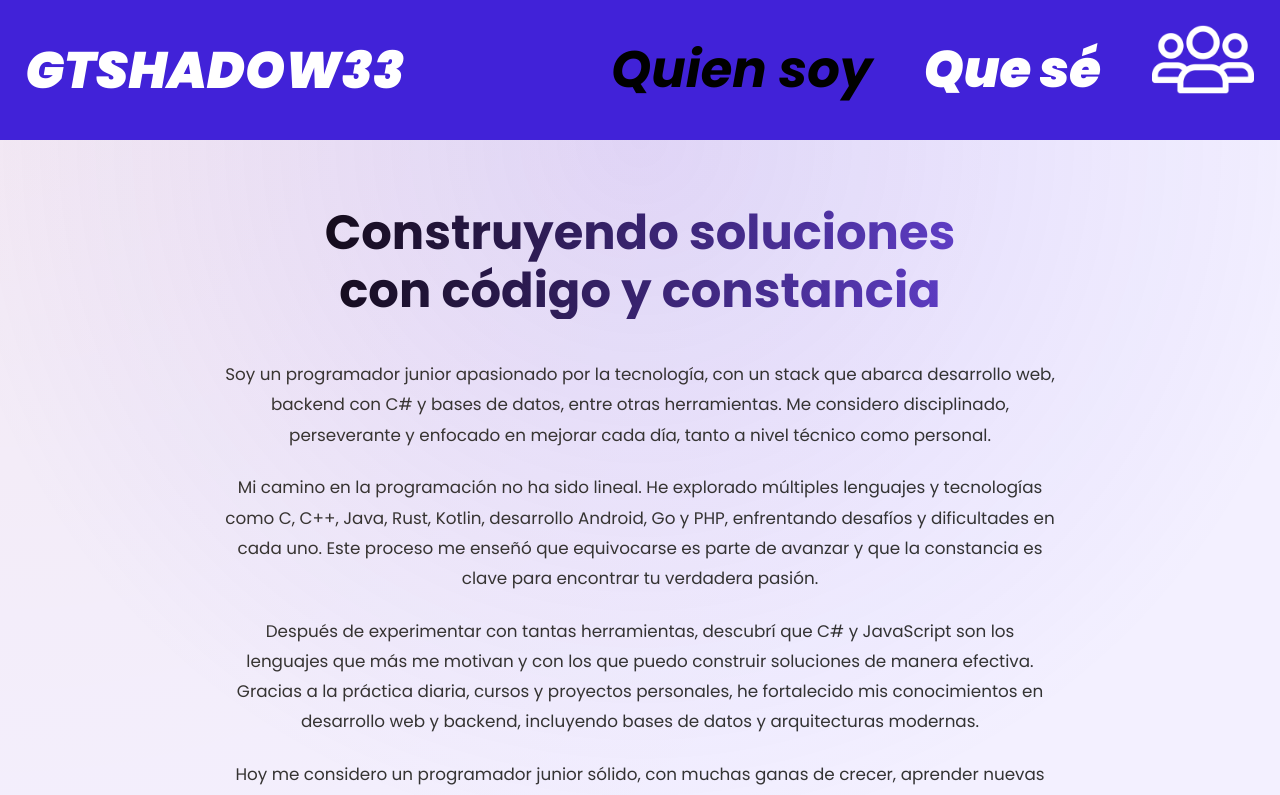
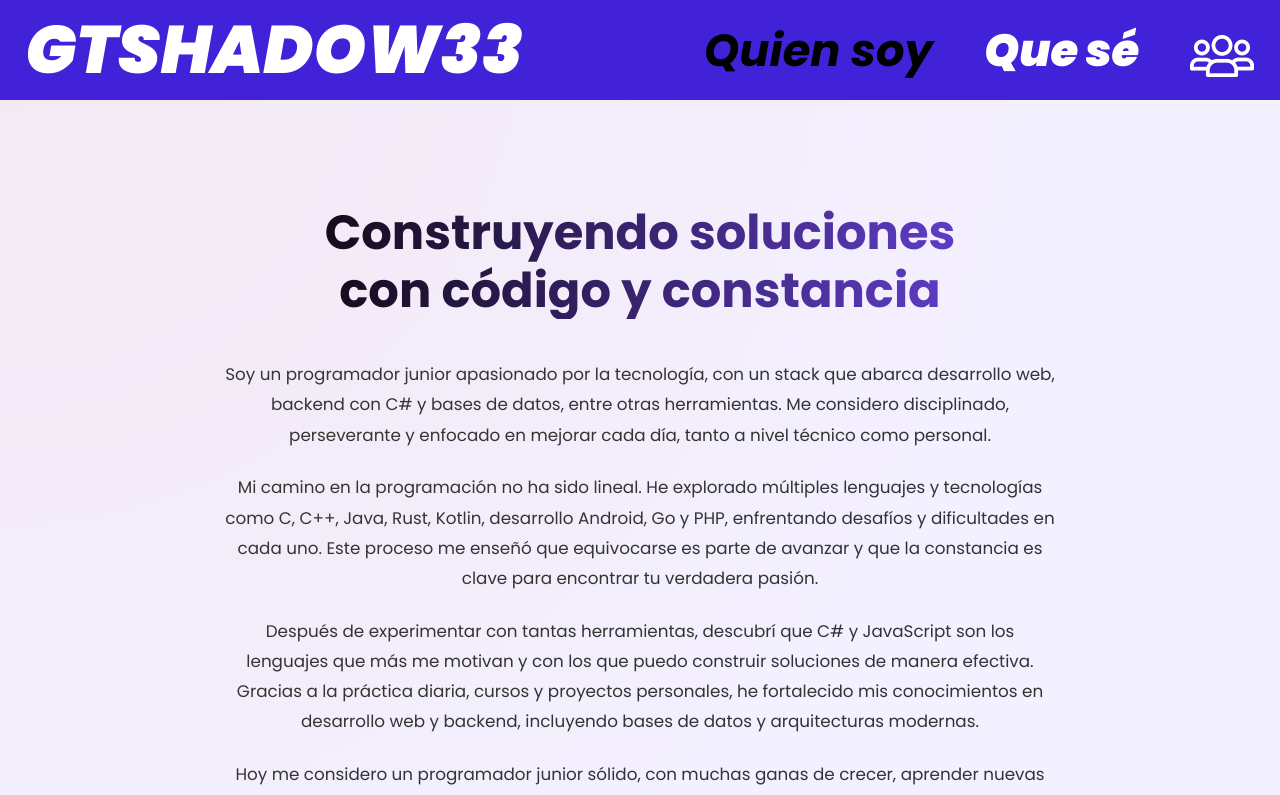
Before and after one commit to gtshadow33/portafolios-vite, a Vue app: page /#/about in a window 1280 px wide. Shown: the top 795 px of the page. Built offline with nearby package versions, Linux system fonts and the light colour scheme.

Commit message:
adding more content to the home and reparing the prinipal nav

```diff
--- a/src/App.vue
+++ b/src/App.vue
@@ -31,7 +31,7 @@ watch(
         <RouterLink to="/about">Quien soy</RouterLink>
         <RouterLink to="/how_i_do">Que sé</RouterLink>
         <RouterLink to="/contact">
-          <img id="image" :src="toggle ? image1 : image2" alt="contactar" />
+          <img id="nav-image" :src="toggle ? image1 : image2" alt="contactar" />
         </RouterLink>
       </div>
 
@@ -51,7 +51,7 @@ watch(
       <RouterLink to="/contact" @click="menuOpen = false">Contacto</RouterLink>
     </div>
 
-    <!-- CONTENIDO -->
+    <!-- CONTENIDO PRINCIPAL -->
     <main>
       <RouterView />
     </main>
@@ -61,20 +61,20 @@ watch(
 </template>
 
 <style>
+/* RESET BÁSICO */
 * {
   margin: 0;
   padding: 0;
   box-sizing: border-box;
 }
 
-html,
-body,
-#app {
+html, body, #app {
   height: 100%;
   font-family: 'Poppins', sans-serif;
   background-color: #F3F0FF;
 }
 
+/* LAYOUT PRINCIPAL */
 .app-layout {
   display: flex;
   flex-direction: column;
@@ -88,7 +88,7 @@ main {
   background-color: #F3F0FF;
 }
 
-/* LINKS */
+/* ENLACES */
 a {
   text-decoration: none;
   color: white;
@@ -101,12 +101,13 @@ nav {
   top: 0;
   left: 0;
   width: 100%;
-  height: 140px;
+  height: 100px;
   background-color: #4122D8;
   display: flex;
+  justify-content: space-between;
   align-items: center;
-  justify-content: space-between;
-  font-size: 4vw;
+  padding: 0 2vw;
+  font-size: 3.5vw;
   font-weight: 900;
   font-style: italic;
   z-index: 1000;
@@ -114,15 +115,14 @@ nav {
 
 /* LOGO */
 #home-link {
-  margin-left: 2vw;
+  font-size: 1.5em;
 }
 
 /* LINKS DERECHA */
 .nav-right {
   display: flex;
+  align-items: center;
   gap: 4vw;
-  align-items: center;
-  margin-right: 2vw;
 }
 
 /* Enlace activo del nav */
@@ -132,21 +132,21 @@ nav a.router-link-active {
 }
 
 /* IMAGEN */
-#image {
-  width: 8vw;
+#nav-image {
+  width: 5vw;
+  margin-top: 30px;
   transition: transform 0.3s;
 }
 
-#image:hover {
+#nav-image:hover {
   transform: scale(1.1);
 }
 
-/* HAMBURGUESA */
+/* BOTÓN HAMBURGUESA */
 .hamburger {
   display: none;
   flex-direction: column;
   gap: 6px;
-  margin-right: 4vw;
   background: none;
   border: none;
   cursor: pointer;
@@ -175,6 +175,10 @@ nav a.router-link-active {
   z-index: 999;
 }
 
+.side-menu.open {
+  right: 0;
+}
+
 .side-menu a {
   font-size: 6vw;
   padding-left: 30px;
@@ -184,15 +188,15 @@ nav a.router-link-active {
 
 /* Enlace activo del menú lateral */
 .side-menu a.router-link-active {
-  color: #FFD700; /* dorado */
+  color: #FFD700;
   font-weight: bold;
 }
 
 /* RESPONSIVE */
 @media (max-width: 768px) {
   nav {
-    height: 100px;
     font-size: 5vw;
+    padding: 0 4vw;
   }
 
   main {
@@ -207,12 +211,8 @@ nav a.router-link-active {
     display: flex;
   }
 
-  #image {
+  #nav-image {
     width: 12vw;
-  }
-
-  .side-menu.open {
-    right: 0;
   }
 }
 </style>
--- a/src/components/home/abaoutme.vue
+++ b/src/components/home/abaoutme.vue
@@ -0,0 +1,127 @@
+<script setup>
+import { ref, onMounted } from "vue";
+import ui from "../../assets/ui.jpg";
+
+const items = [
+  {
+    title: "Diseñando interfaces",
+    text: "Construyendo layouts claros y modernos.",
+    image: ui
+  },
+  {
+    title: "Escribiendo código",
+    text: "Componentes reutilizables y bien estructurados.",
+    image: "https://images.unsplash.com/photo-1518770660439-4636190af475"
+  },
+  {
+    title: "Probando ideas",
+    text: "Iterando rápido, mejorando cada detalle.",
+    image: "https://images.unsplash.com/photo-1522202176988-66273c2fd55f"
+  }
+];
+
+const active = ref(0);
+
+onMounted(() => {
+  setInterval(() => {
+    active.value = (active.value + 1) % items.length;
+  }, 4000);
+});
+</script>
+
+<template>
+  <section class="activity">
+    <div class="image">
+      <img
+        :src="items[active].image"
+        :key="items[active].image"
+        alt="actividad"
+      />
+    </div>
+
+    <div class="content">
+      <h2>{{ items[active].title }}</h2>
+      <p>{{ items[active].text }}</p>
+
+      <div class="progress">
+        <span
+          v-for="(item, i) in items"
+          :key="i"
+          :class="{ active: i === active }"
+        />
+      </div>
+    </div>
+  </section>
+</template>
+
+<style scoped>
+.activity {
+  display: grid;
+  grid-template-columns: 1.2fr 1fr;
+  gap: clamp(2rem, 6vw, 6rem);
+  padding: clamp(3rem, 8vw, 8rem);
+  align-items: center;
+  background: #F3F0FF;
+}
+
+/* IMAGE */
+.image {
+  border-radius: 32px;
+  overflow: hidden;
+  box-shadow: 0 30px 80px rgba(0,0,0,0.2);
+}
+
+.image img {
+  width: 100%;
+  height: 100%;
+  object-fit: cover;
+  animation: fade 0.6s ease;
+}
+
+@keyframes fade {
+  from { opacity: 0.4; transform: scale(1.03); }
+  to { opacity: 1; transform: scale(1); }
+}
+
+/* TEXT */
+.content h2 {
+  font-size: clamp(2rem, 4vw, 3rem);
+  margin-bottom: 1rem;
+}
+
+.content p {
+  font-size: 1.1rem;
+  opacity: 0.75;
+  max-width: 420px;
+}
+
+/* PROGRESS */
+.progress {
+  display: flex;
+  gap: 0.6rem;
+  margin-top: 2rem;
+}
+
+.progress span {
+  width: 36px;
+  height: 4px;
+  background: #ccc;
+  border-radius: 10px;
+  transition: background 0.3s ease;
+}
+
+.progress span.active {
+  background: #FF6600;
+}
+
+/* RESPONSIVE */
+@media (max-width: 900px) {
+  .activity {
+    grid-template-columns: 1fr;
+  }
+
+  .content {
+    text-align: left;
+  }
+}
+</style>
--- a/src/views/aboutme.vue
+++ b/src/views/aboutme.vue
@@ -34,18 +34,13 @@
 
 <style scoped>
 .about {
+  margin-top: 0;
   min-height: 100vh;
   display: flex;
   justify-content: center;
   align-items: center;
   padding: 4rem 1.5rem;
-  background: radial-gradient(
-      circle at top,
-      rgba(107, 69, 226, 0.15),
-      transparent 60%
-    ),
-    #F3F0FF;
-  color: black;
+
 }
 
 .content {
--- a/src/views/home.vue
+++ b/src/views/home.vue
@@ -4,6 +4,7 @@ import { RouterLink } from "vue-router";
 import VueTypewriterEffect from "vue-typewriter-effect";
 import { aleatorioFrase } from "../scripts/frases.js";
 import spcialitations from "../components/home/spcialitations.vue";
+import abaoutme from "../components/home/abaoutme.vue";
 
 
 </script>
@@ -28,6 +29,7 @@ import spcialitations from "../components/home/spcialitations.vue";
   </div>
 
   <spcialitations />
+  <abaoutme/>
 </template>
 
 
```
Also changed, not shown: src/assets/ui.jpg (added).
